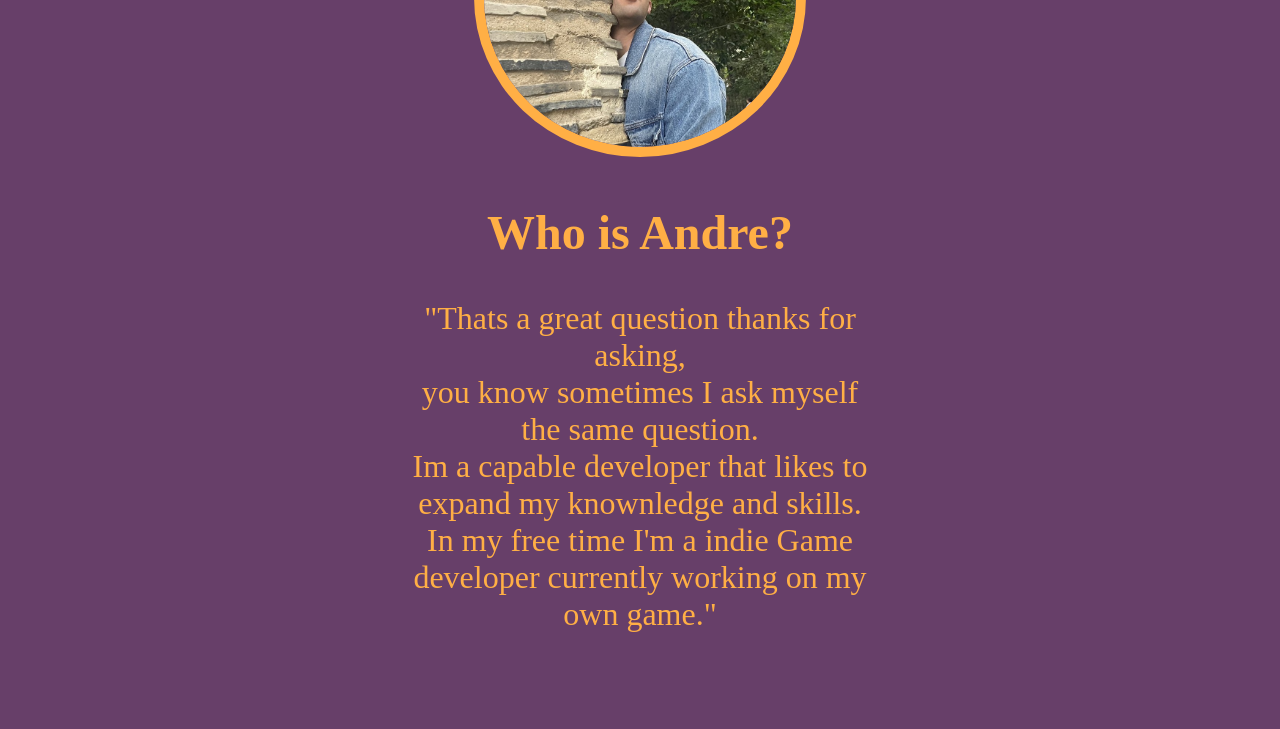
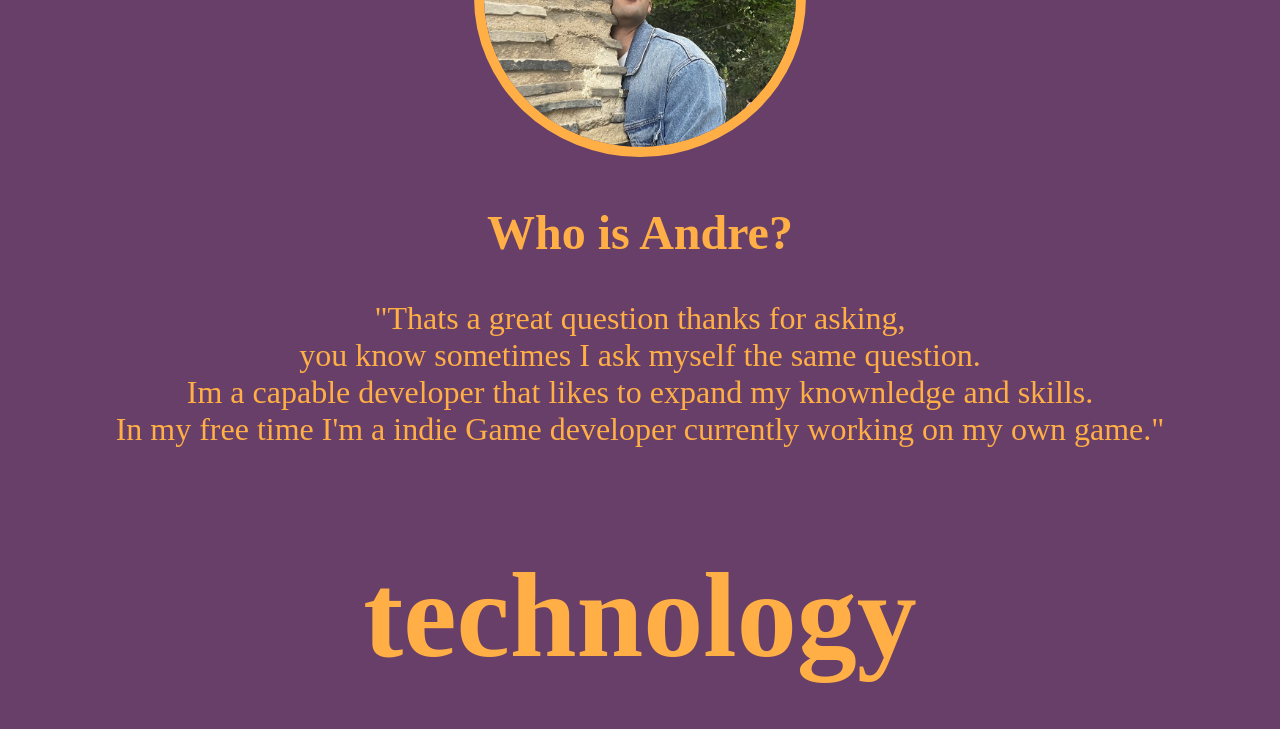
Before and after one commit to AndreD4/PersonalSite, a plain HTML site: page index.html in a window 1280 px wide. Shown: the part 1163-1892 px from the top of the page. Drawn offline with Linux system fonts and the light colour scheme; a web font is replaced by a local one.

Commit message:
update intro

```diff
--- a/index.html
+++ b/index.html
@@ -25,11 +25,13 @@
         <div class="middle-intro">
           <img class="profile-pic" src="./img/IMG_5258.JPG" alt="profile">
           <h2>Who is Andre?</h2>
-          <p>
-            "Thats a great question thanks for asking,<br/>
-            you know sometimes I ask myself the same question.<br/>
-            Im a capable developer that likes to expand my knownledge and skills.<br/>
-            In my free time I'm a indie Game developer currently working on my own game."</p>
+          <div class="introduction">
+            "Thats a great question thanks for asking,</br>
+            you know sometimes I ask myself the same question.</br>
+            Im a capable developer that likes to expand my knownledge and skills.</br>
+            In my free time I'm a indie Game developer currently working on my own game."</br>
+          </div>
+
         </div>
 
         <div class="skills">
```
